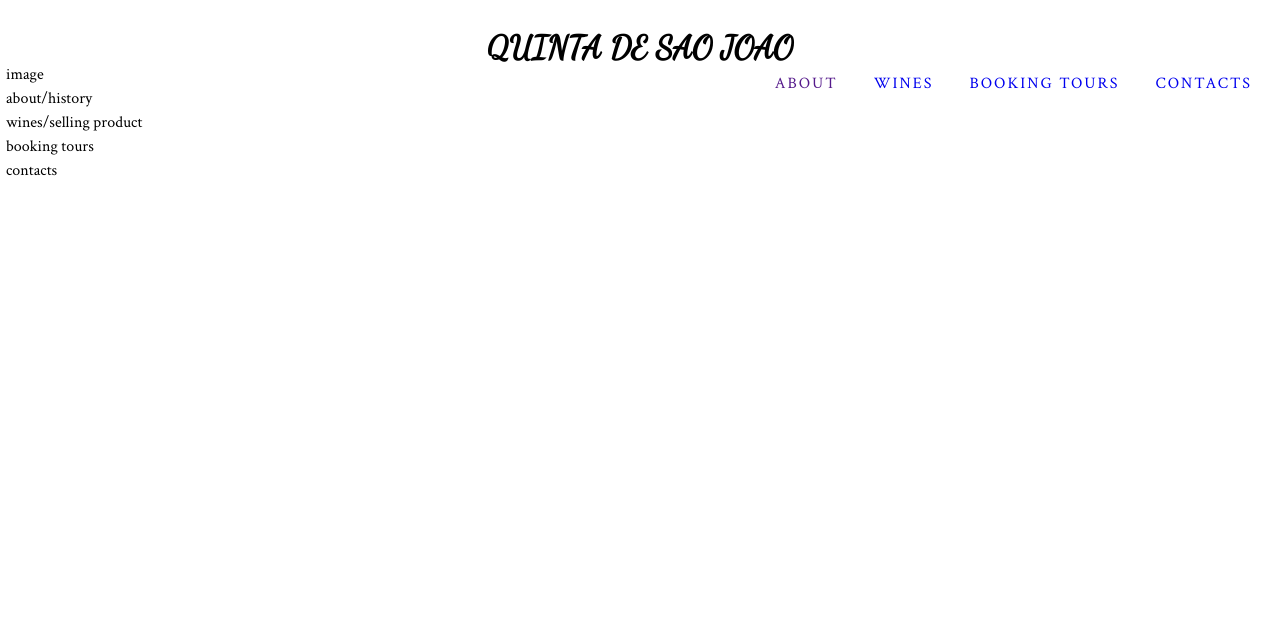
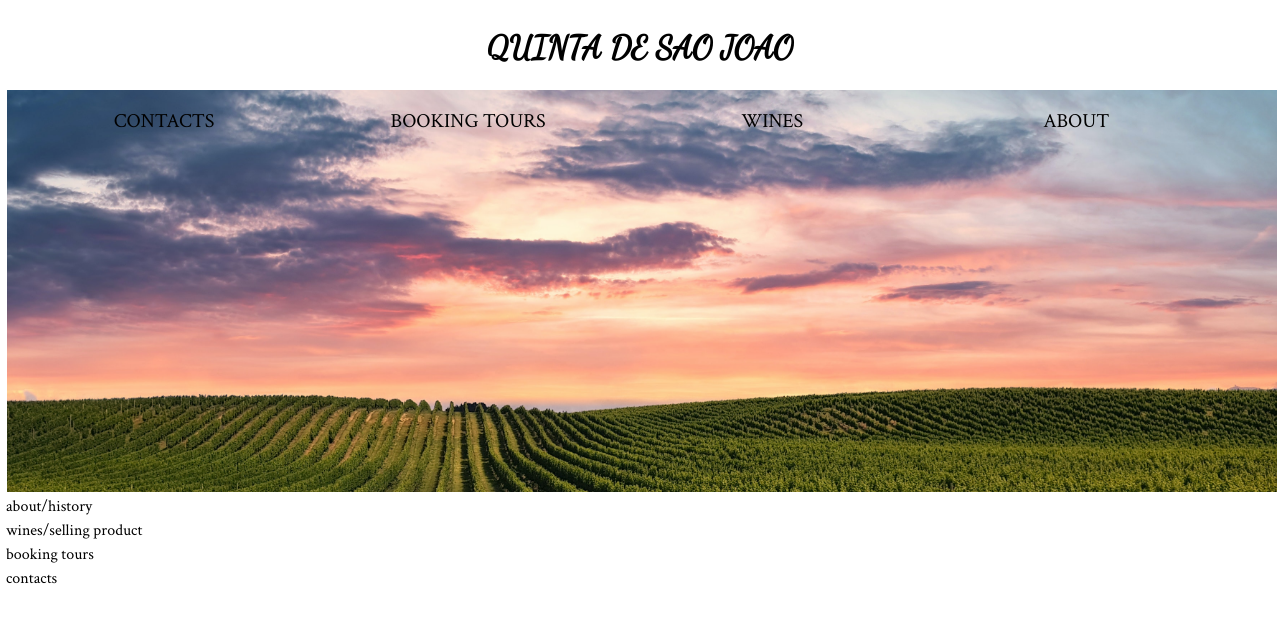
Before and after one commit to JanicaCosta/Wine-Project, a plain HTML site: page index.html in a window 1280 px wide. Drawn offline with Linux system fonts and the light colour scheme.

Commit message:
image and menu

```diff
--- a/css/style.css
+++ b/css/style.css
@@ -11,6 +11,7 @@ body {
     text-transform: lowercase;
     color:black;
     }
+header { height: 80px;}
 
 h1 {
     font-family: 'Dancing Script', cursive;
@@ -25,15 +26,43 @@ h1, a{
 }
 
 #menu {
+    width: 100%;
+    overflow: auto;
+  }
+
+#menu a {
+    float: left;
+    padding: 12px;
+    color: black;
+    text-decoration: none;
+    font-size: 20px;
+    width: 22%;
+    text-align: center;
     text-transform: uppercase;
-    letter-spacing: 2px;
-    list-style-type: none;
-    text-align: center;
-    display: block;
+  }
+
+  #menu a:hover {
+    text-decoration: blue;
+    font-size: 200%;
+
+  }
+  @media screen and (max-width: 500px) {
+#menu a {
+      float: none;
+      display: block;
+      width: 100%;
+      text-align: left;}
+  }
+
+  li {
+    display: inline;
 }
 
-#menu li {
-    float: right;
-    margin: 15px;
-    text-decoration: none;
-    }
+#vineyard {
+    height: 400px;
+    background-image: url('../images/main-image-wineyard.jpg');
+  width: 100%;
+  background-position: center;
+  background-repeat: no-repeat;
+  background-size: cover;
+}
--- a/index.html
+++ b/index.html
@@ -13,6 +13,9 @@
         <a href="index.html">
             <h1 id="logo">Quinta de Sao Joao</h1>
         </a>
+    </header>
+    <section>
+        <div id="vineyard">
         <nav>
             <ul id="menu">
                 <li>
@@ -29,8 +32,8 @@
                 </li>
             </ul>
         </nav>
-    </header>
-    <section>image</section>
+        </div>
+    </section>
     <section>about/history</section>
     <section>wines/selling product</section>
     <section>Booking Tours</section>
```
